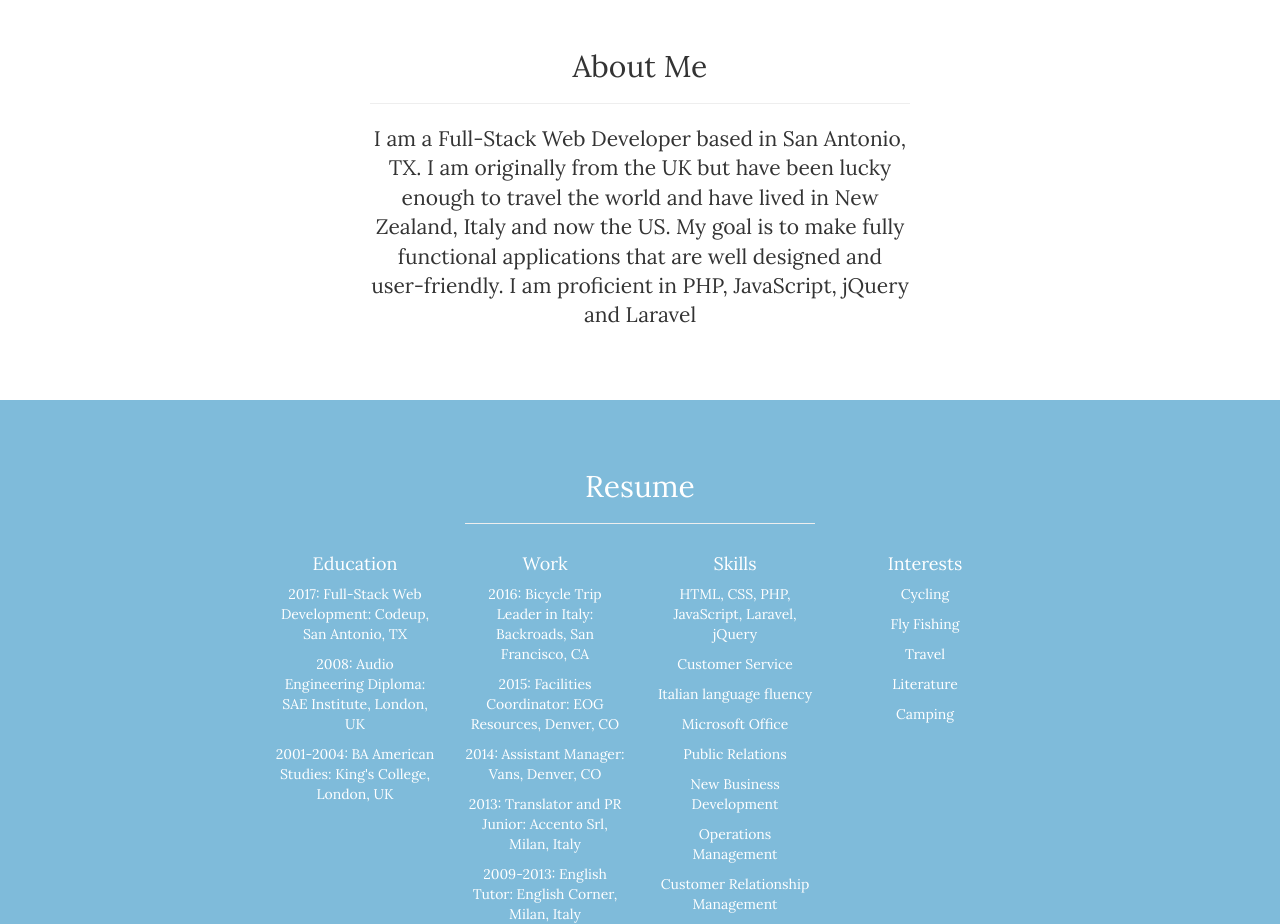
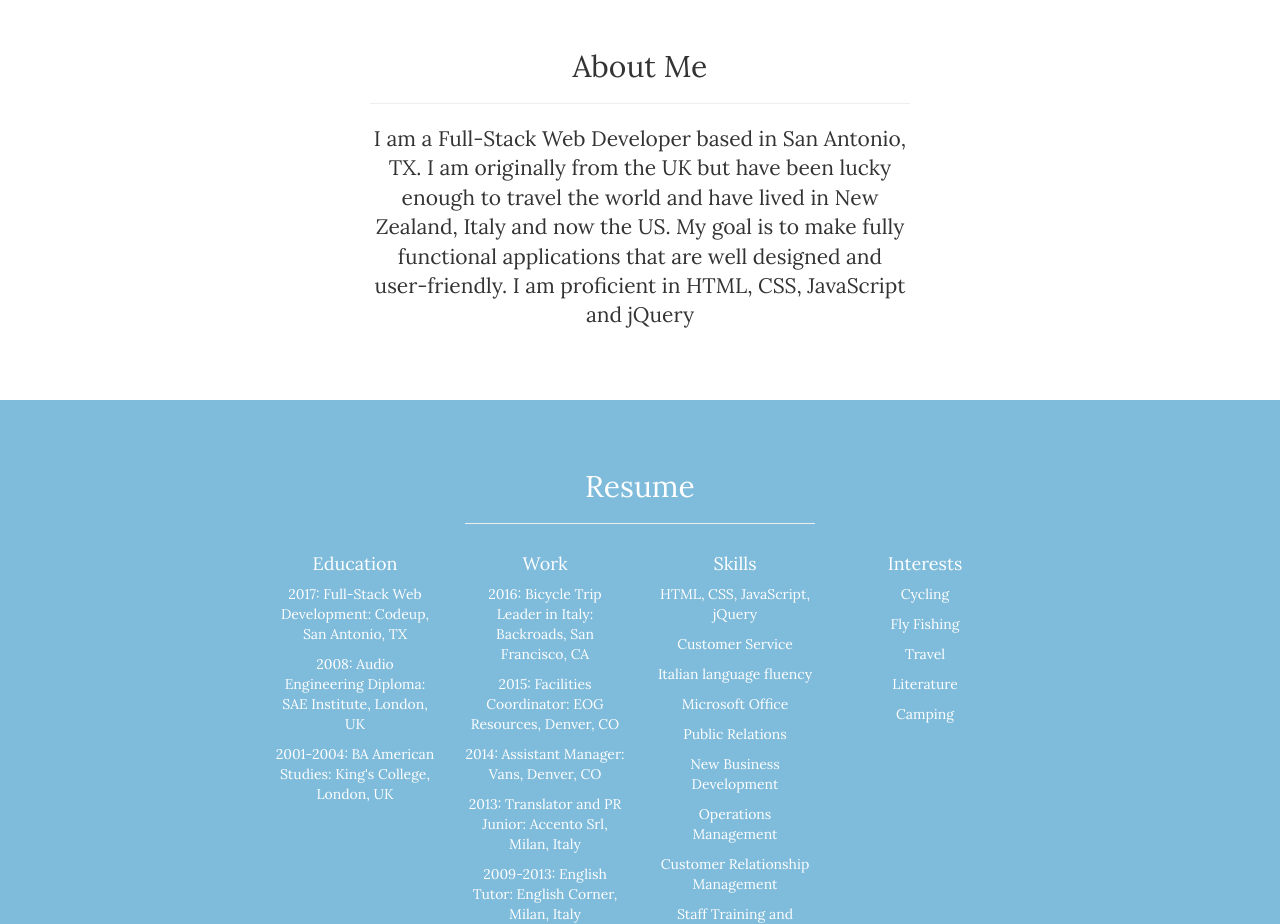
Before and after one commit to johnhwatts/johnhwatts.github.io, a plain HTML site: page index.html in a window 1280 px wide. Shown: the part 820-1744 px from the top of the page. Drawn offline with Linux system fonts and the light colour scheme.

Commit message:
changed skills

```diff
--- a/index.html
+++ b/index.html
@@ -57,7 +57,7 @@
                 <div class="col-md-6 col-md-offset-3 text-center">
                     <h2>About Me</h2>
                     <hr>
-                    <p class="lead">I am a Full-Stack Web Developer based in San Antonio, TX. I am originally from the UK but have been lucky enough to travel the world and have lived in New Zealand, Italy and now the US. My goal is to make fully functional applications that are well designed and user-friendly. I am proficient in PHP, JavaScript, jQuery and Laravel</p>
+                    <p class="lead">I am a Full-Stack Web Developer based in San Antonio, TX. I am originally from the UK but have been lucky enough to travel the world and have lived in New Zealand, Italy and now the US. My goal is to make fully functional applications that are well designed and user-friendly. I am proficient in HTML, CSS, JavaScript and jQuery</p>
                 </div>
             </div>
         </div>
@@ -96,7 +96,7 @@
                 <div class="col-md-2 text-center">
                     <div class="service-item">
                         <h4>Skills</h4>
-                        <p>HTML, CSS, PHP, JavaScript, Laravel, jQuery</p>
+                        <p>HTML, CSS, JavaScript, jQuery</p>
                         <p>Customer Service</p>
                         <p>Italian language fluency</p>
                         <p>Microsoft Office</p>
```
